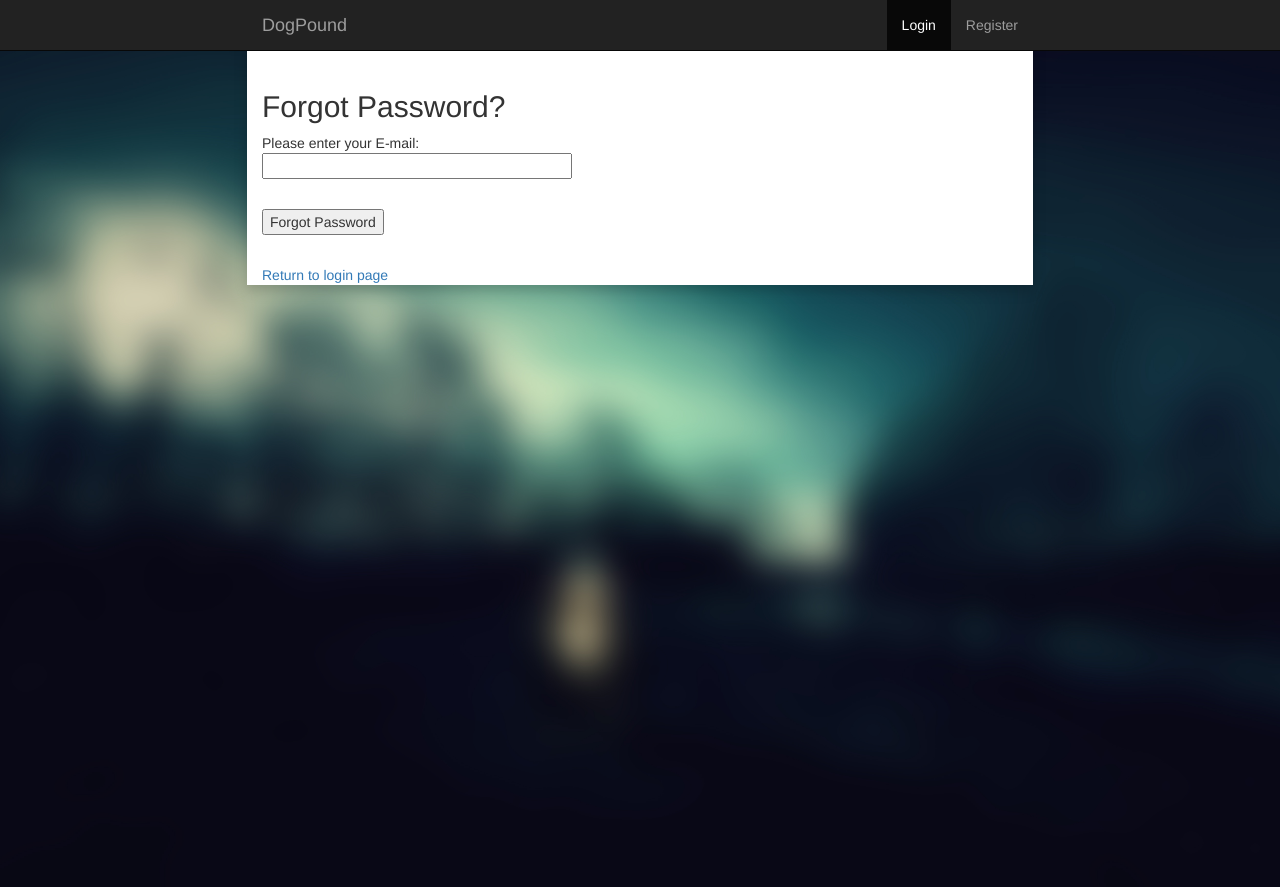
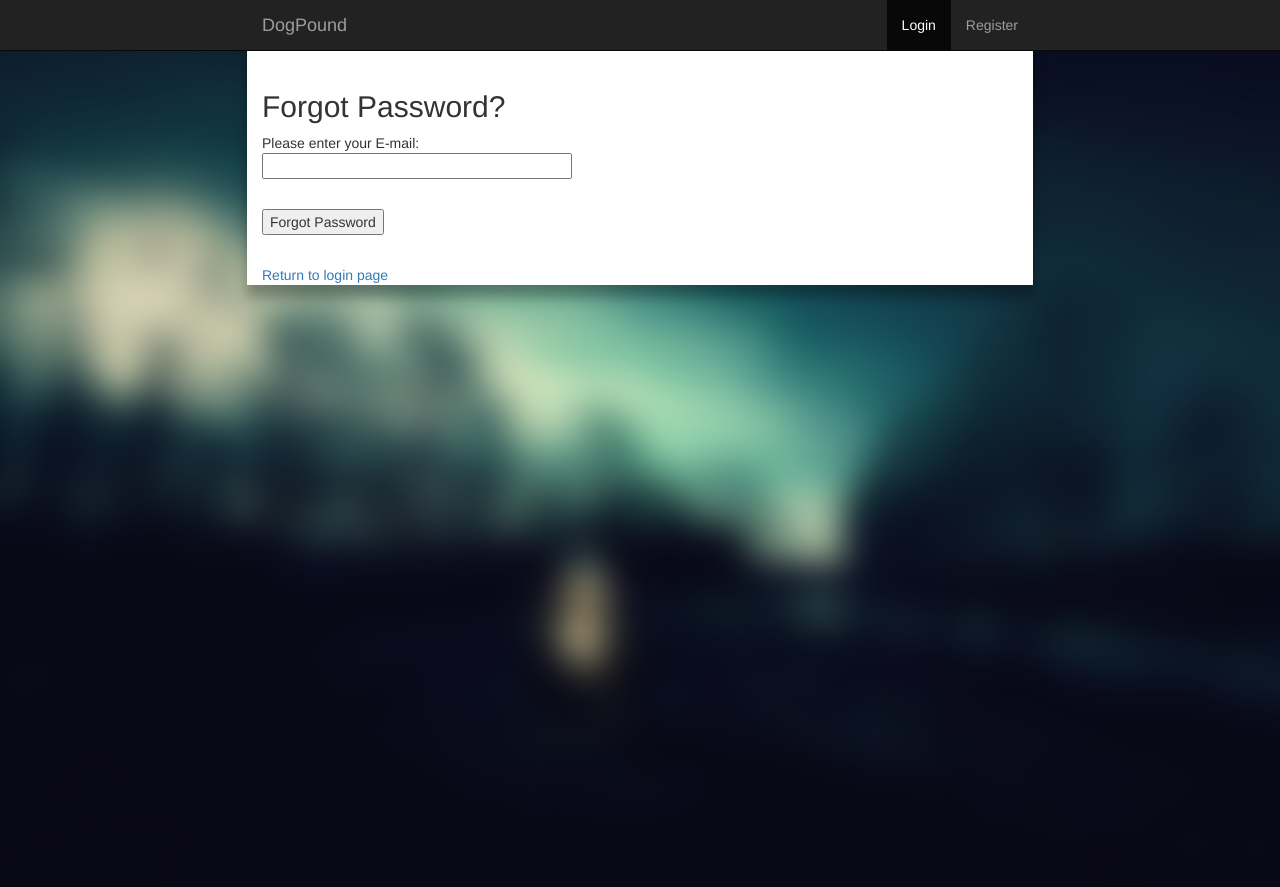
Before and after one commit to travcunn/CS450-dogpound, a Flask app: page /forgotPassword in a window 1280 px wide. Run offline with Flask 2, Linux system fonts and the light colour scheme; some libraries are stand-ins or nearby versions.

Commit message:
Increase shadow for main content div.

```diff
--- a/app/static/css/style.css
+++ b/app/static/css/style.css
@@ -42,7 +42,7 @@ body {
 
 .main-content {
   padding-top: 70px;
-  box-shadow: 0px 6px 12px rgba(0, 0, 0, 0.176);
+  box-shadow: 0px 12px 12px rgba(0, 0, 0, 0.3);
   background-color: #FFFFFF;
 }
 
```
